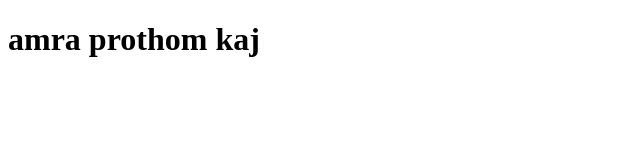
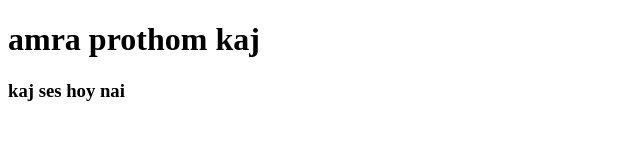
Before and after one commit to supta007/amar-prothom-kaj, a plain HTML site: page index.html in a window 1280 px wide. Shown: the whole page, without its empty margins (0-640 px from the left). Drawn offline with Linux system fonts and the light colour scheme.

Commit message:
learned github

```diff
--- a/index.html
+++ b/index.html
@@ -8,5 +8,6 @@
 </head>
 <body>
     <h1>amra prothom kaj</h1>
+    <h3>kaj ses hoy nai</h3>
 </body>
 </html>
```
